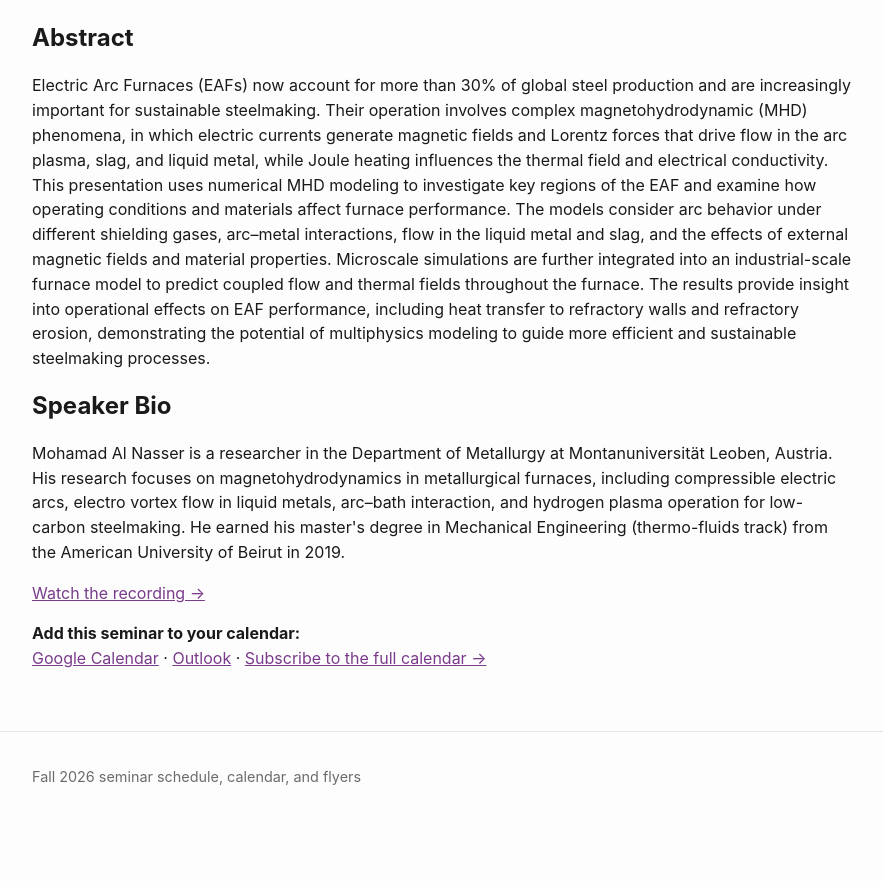
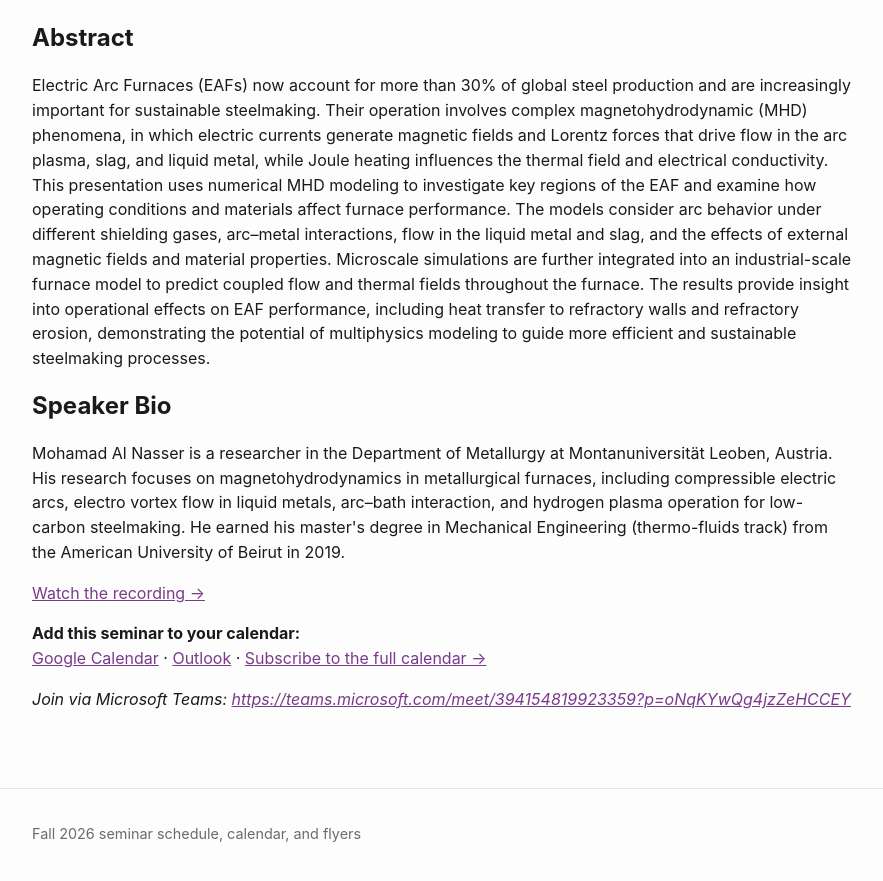
Before and after one commit to ThH00/seminars, a Jekyll site: the page built from _seminars/2026-10-22-alnasser.md, in a window 1280 px wide and 900 px high, scrolled down 1503 px. Shown: the top 881 px of the window, without its empty margins (198-1081 px from the left). Built offline with Jekyll 4.4.1, drawn with Linux system fonts in a browser that asks for light colours; before the commit the page ends 2346 px from its top, so only the background shows below that; some of the changed text lies outside the part shown.

Commit message:
Move Al Nasser's seminar online
Update the flyer to the department's new version (Teams venue, QR
code), change location to Online — Microsoft Teams, and add the
Teams join link.

```diff
--- a/_seminars/2026-10-22-alnasser.md
+++ b/_seminars/2026-10-22-alnasser.md
@@ -5,7 +5,7 @@ affiliation: "Researcher, Department of Metallurgy, Montanuniversität Leoben, A
 date: 2026-10-22
 start_time: "17:00"
 end_time: "18:00"
-location: "ALH 106"
+location: "Online — Microsoft Teams"
 flyer: /assets/flyers/2026-10-22-alnasser.png
 photo: /assets/speakers/2026-10-22-alnasser.png
 abstract: |
@@ -19,3 +19,4 @@ bio: |
 recording: ""
 tags: [seminar, metallurgy, magnetohydrodynamics]
 ---
+_Join via Microsoft Teams: [https://teams.microsoft.com/meet/394154819923359?p=oNqKYwQg4jzZeHCCEY](https://teams.microsoft.com/meet/394154819923359?p=oNqKYwQg4jzZeHCCEY)_
```
Also changed, not shown: assets/flyers/2026-10-22-alnasser.png.
